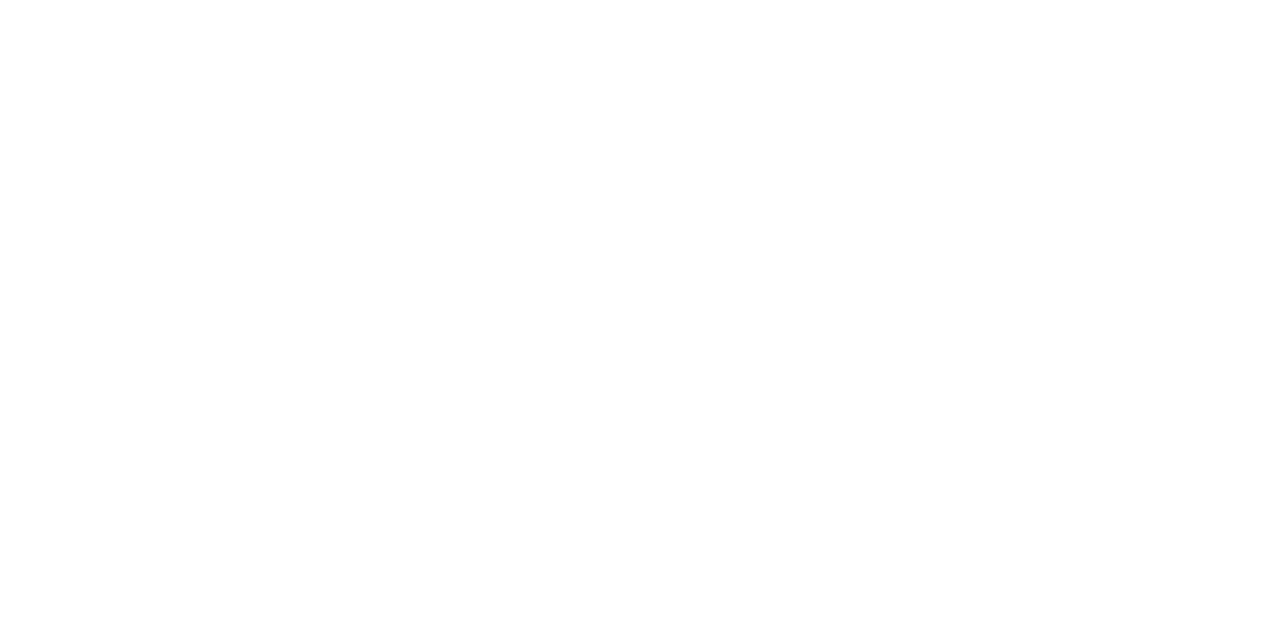
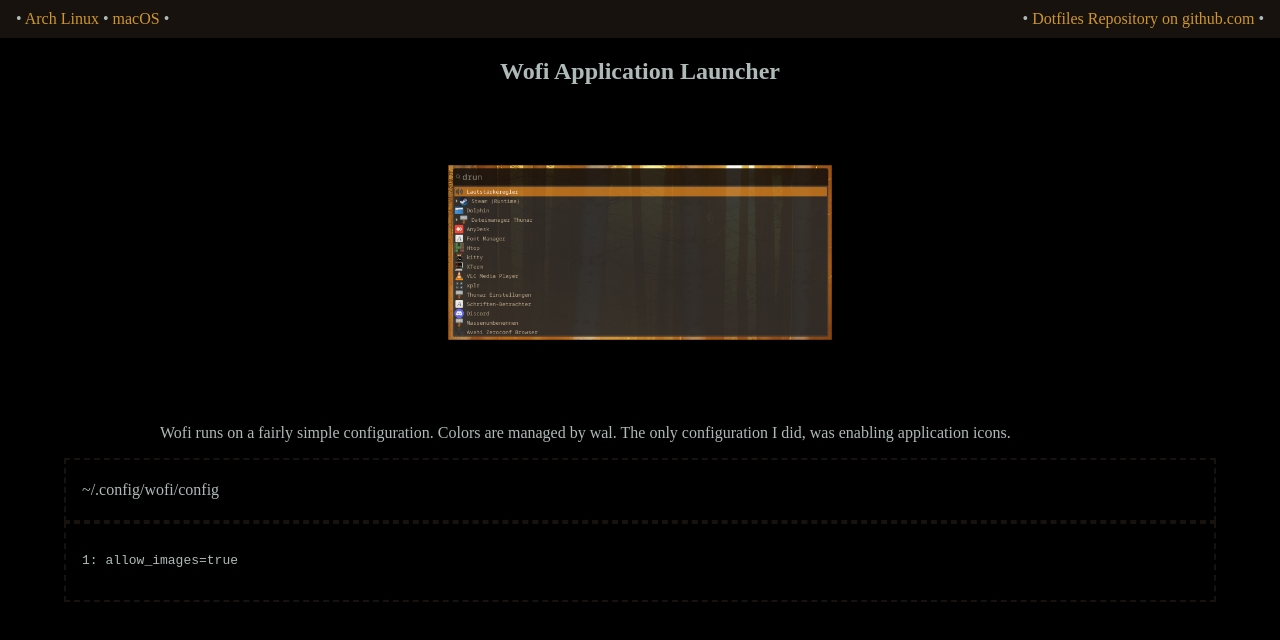
Before and after one commit to silentharlekin/Dotfiles_html, a plain HTML site: page arch/wofi.html in a window 1280 px wide. Drawn offline with Linux system fonts and the light colour scheme.

Commit message:
added new dummy files, css edits

```diff
--- a/arch/kitty.html
+++ b/arch/kitty.html
@@ -0,0 +1,20 @@
+<!DOCTYPE html>
+<html lang="en">
+	<head>
+		<meta charset="UTF-8">
+		<meta name="viewport" content="width=device-width, initial-scale=1">
+		<title></title>
+		<link href="../css/style.css" rel="stylesheet">
+	</head>
+	<body>
+		<div class="topbar">
+			&bull; <a href="arch/index.html">Arch Linux</a>
+			&bull; <a href="macos/index.html">macOS</a> &bull;
+			<span style="float: right;">&bull; <a href="http://github.com/silentharlekin/Dotfiles_html">Dotfiles Repository on github.com</a> &bull;</span>
+		</div>
+		<h2></h2>
+		<div class="">
+
+		</div>
+	</body>
+</html>
--- a/arch/wofi.html
+++ b/arch/wofi.html
@@ -0,0 +1,35 @@
+<!DOCTYPE html>
+<html lang="en">
+	<head>
+		<meta charset="UTF-8">
+		<meta name="viewport" content="width=device-width, initial-scale=1">
+		<title></title>
+		<link href="../css/style.css" rel="stylesheet">
+	</head>
+	<body>
+		<div class="topbar">
+			&bull; <a href="arch/index.html">Arch Linux</a>
+			&bull; <a href="macos/index.html">macOS</a> &bull;
+			<span style="float: right;">&bull; <a href="http://github.com/silentharlekin/Dotfiles_html">Dotfiles Repository on github.com</a> &bull;</span>
+		</div>
+		<h2>Wofi Application Launcher</h2>
+		<div class="clean">
+			<a href="scrot/wofi.png">
+				<img class="cleanc" src="scrot/wofi.png" alt="Wofi Application Launcher">
+			</a>
+		</div>
+		<div class="introduction">
+			<p>Wofi runs on a fairly simple configuration. Colors are managed by wal. The only configuration I did, was enabling application icons.</p>
+		</div>
+		<div class="code">
+			<div class="codeheader">
+				<p>~/.config/wofi/config</p>
+			</div>
+			<div class="codecontent">
+				<code>
+					<p>1: allow_images=true<p>
+				</code>
+			</div>
+		</div>
+	</body>
+</html>
--- a/css/style.css
+++ b/css/style.css
@@ -178,10 +178,6 @@ a:visited {
 	padding: 0 10em 0 10em;
 }
 
-.code {
-	text-align: left;
-	padding: 1em 10em 1em 10em;
-}
 .iterm2 {
 	width: 35%;
 }
@@ -189,3 +185,21 @@ a:visited {
 .neovim {
 	width: 45%;
 }
+.code {
+	margin: auto;
+	width: 90%;
+	text-align: justify;
+}
+.codeheader {
+	border: dashed #17120d 2px;
+	padding: 5px 1em 5px 1em;
+}
+.codecontent {
+	border: dashed #17120d 2px;
+	padding: 1em;
+}
+
+.enumeration {
+	width: 20%;
+	background: #17120d;
+}
```
Also changed, not shown: arch/nchat.html (+20 -0 lines), arch/spotifyplayer.html (+20 -0 lines), arch/weechat.html (+20 -0 lines), arch/zsh.html (+20 -0 lines), code.html (added, +28 -0 lines), index.html (+2 -2 lines), vorlage.html (added, +20 -0 lines), arch/scrot/wofi.png (added).
